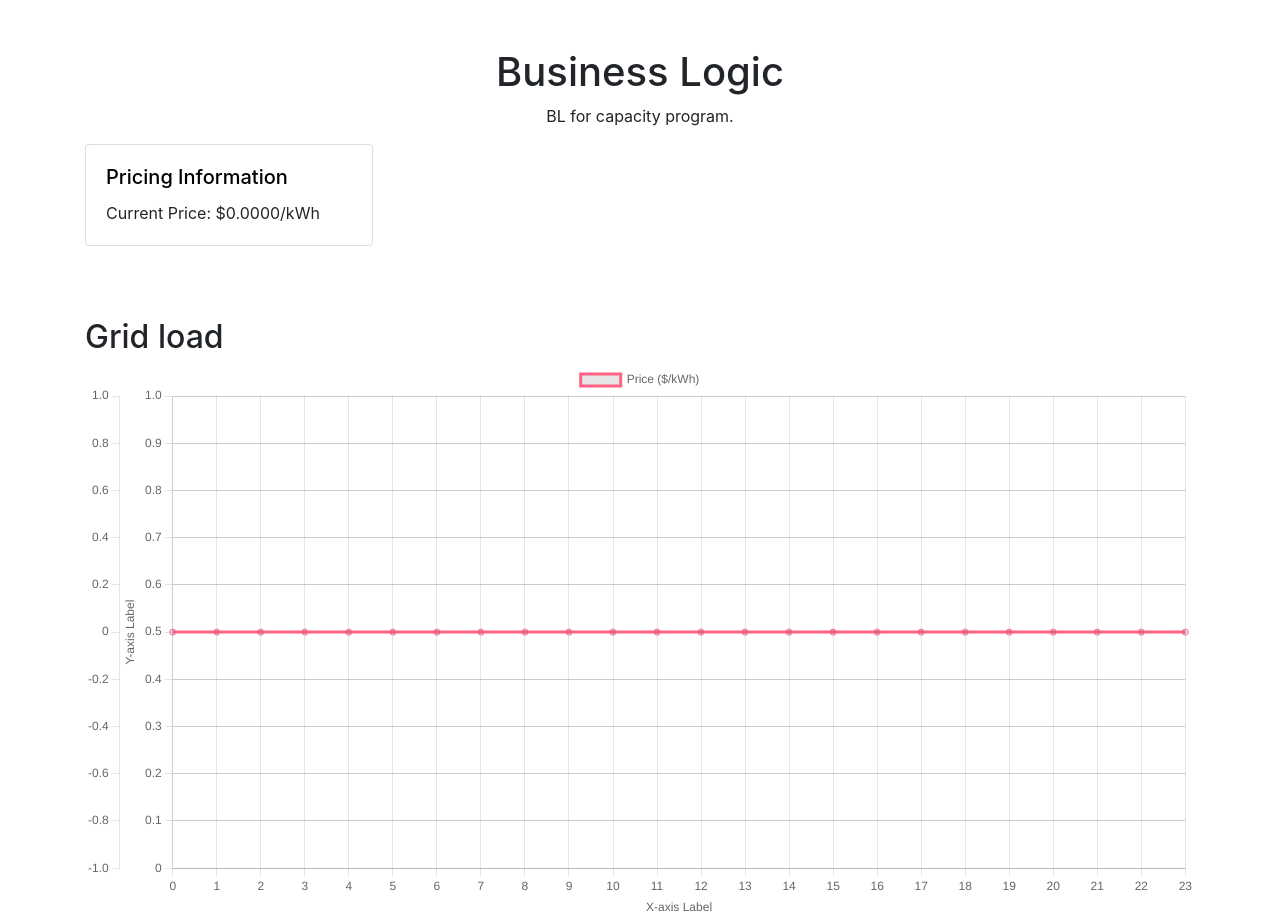
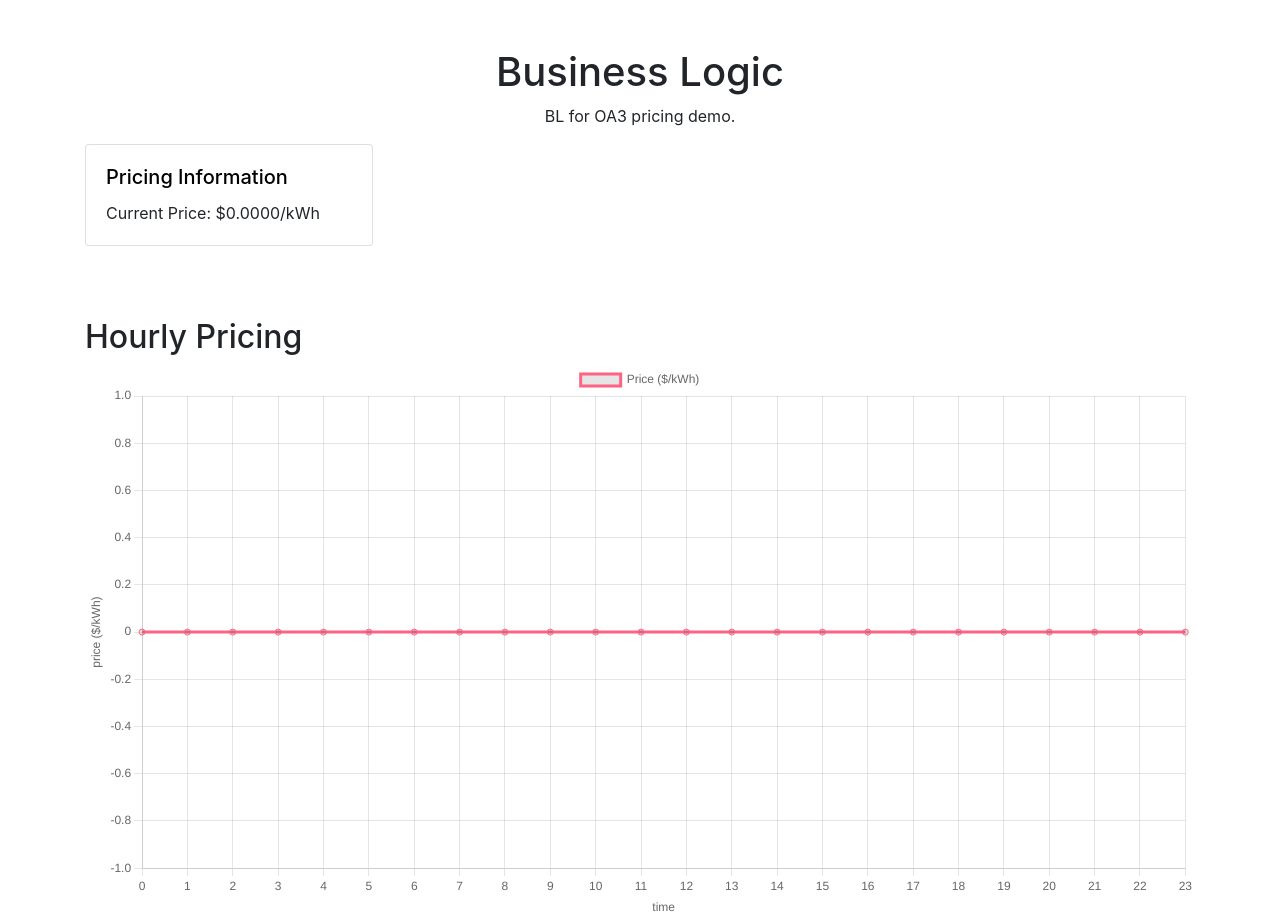
Before and after one commit to lazlop/oa3_price_bl, a Flask app: page / in a window 1280 px wide. Run offline with Flask 3, Linux system fonts and the light colour scheme; data that the repository does not hold is empty; some libraries are stand-ins or nearby versions.

Commit message:
improving plotting

```diff
--- a/app.py
+++ b/app.py
@@ -69,8 +69,7 @@ def data():
         "label": "Price ($/kWh)",
         "data": current_prices,
         "borderColor": "rgba(255, 99, 132, 1)",
-        "fill": False,
-        "yAxisID": 'price'
+        "fill": False
     }
 
     chart_data = {
--- a/templates/index.html
+++ b/templates/index.html
@@ -11,7 +11,7 @@
 
     <div class="container mt-5">
         <h1 class="text-center">Business Logic</h1>
-        <p class="text-center">BL for capacity program.</p>
+        <p class="text-center">BL for OA3 pricing demo.</p>
 
         <div class="d-flex flex-row justify-content-start">
             {% for card in cards %}
@@ -29,7 +29,7 @@
     <script src="https://cdn.jsdelivr.net/npm/chart.js"></script>
 
     <div class="container mt-5">
-        <h2>Grid load</h2>
+        <h2>Hourly Pricing</h2>
         <canvas id="loadChart2"></canvas>
     </div>
     <script>
@@ -57,8 +57,8 @@
                         responsive: true,
                         animation: false,
                         scales: {
-                            x: { title: { display: true, text: 'X-axis Label' } },
-                            y: { title: { display: true, text: 'Y-axis Label' } }
+                            x: { title: { display: true, text: 'time' } },
+                            y: { title: { display: true, text: 'price ($/kWh)' } }
                         }
                     }
                 });
```
